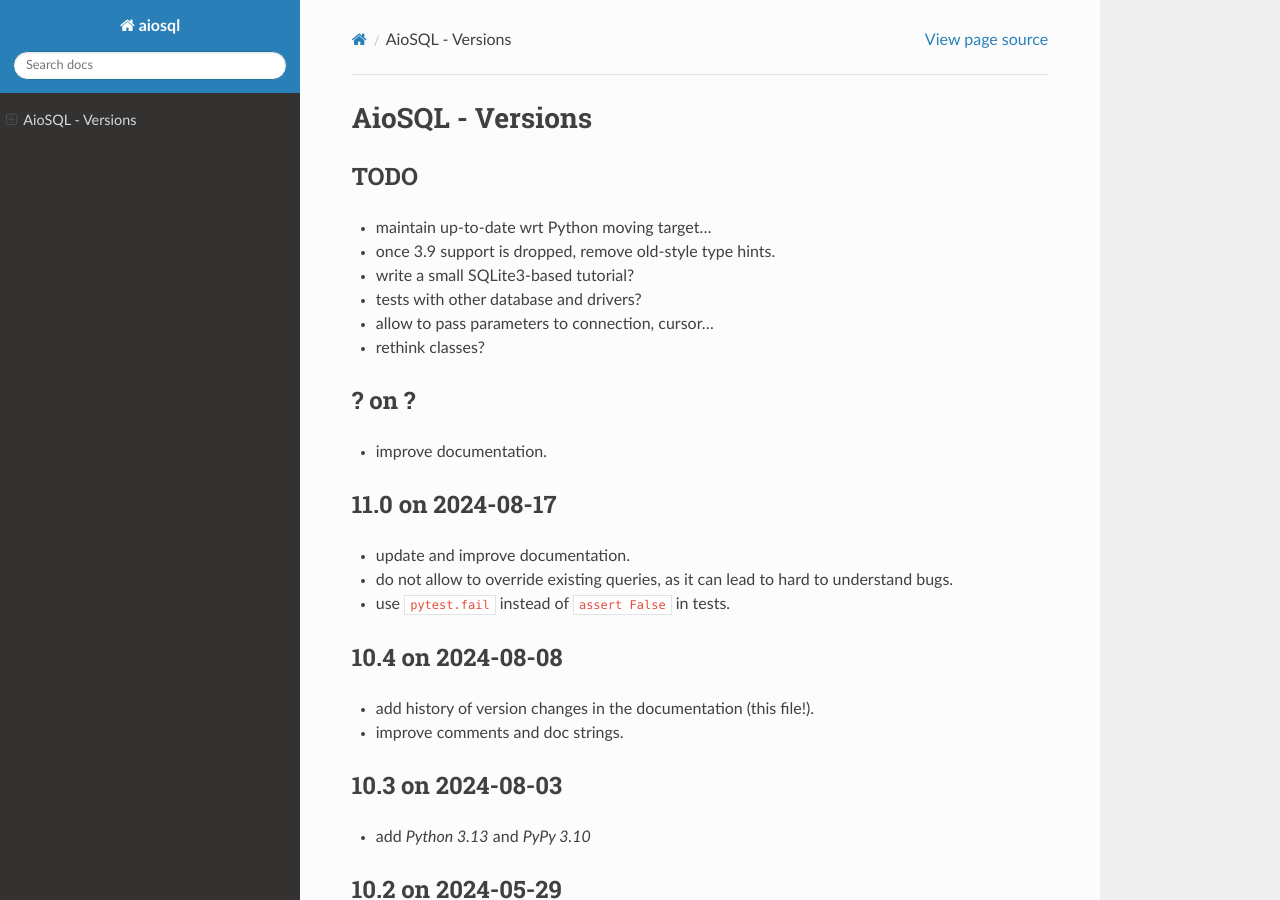
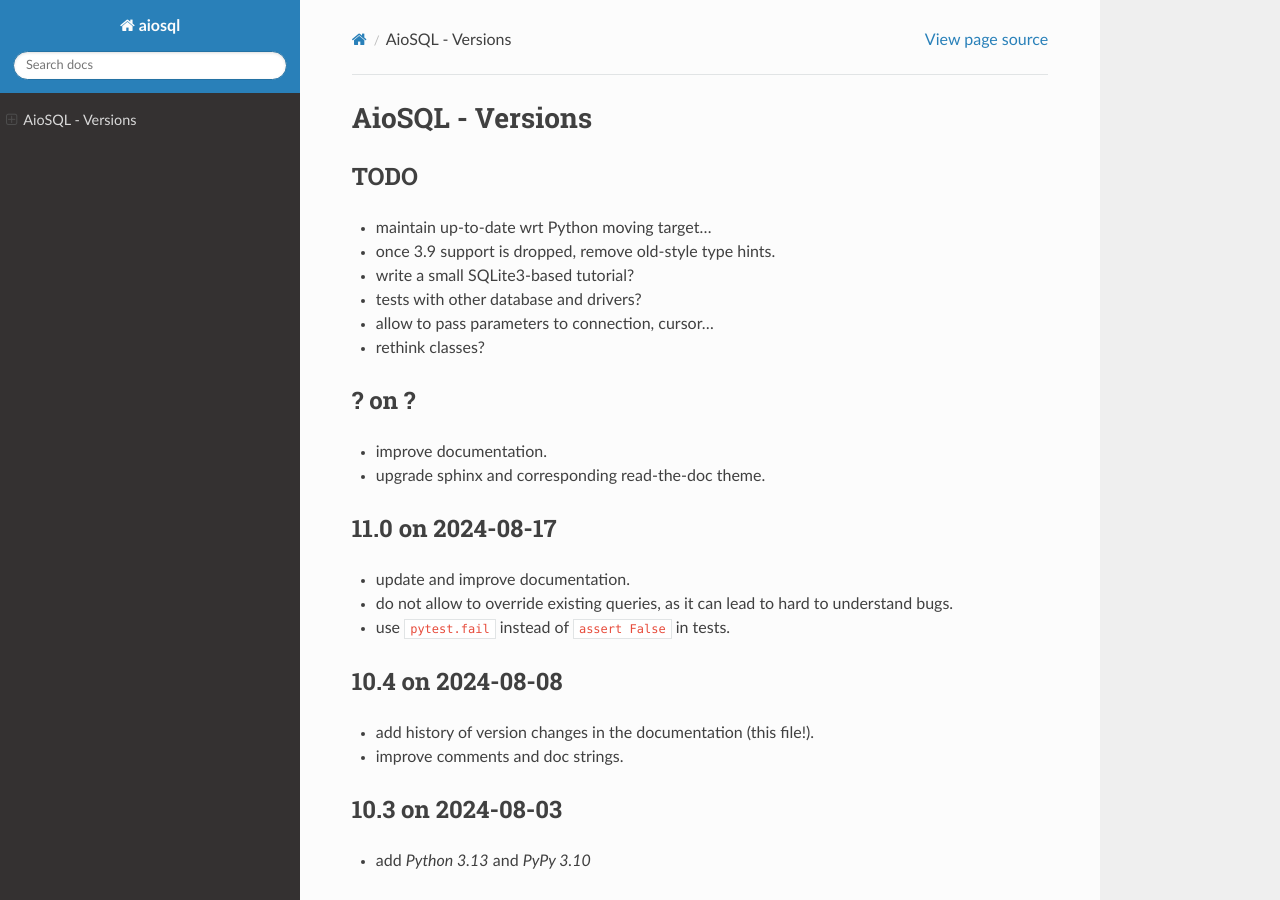
Before and after one commit to nackjicholson/aiosql, a Sphinx documentation site: the page built from docs/source/versions.rst, in a window 1280 px wide and 900 px high. Built offline with Sphinx 7.4.7 and the Read the Docs theme 2.0.0, drawn with Linux system fonts in a browser that asks for light colours.

Commit message:
more dones

```diff
--- a/docs/source/versions.rst
+++ b/docs/source/versions.rst
@@ -15,6 +15,7 @@
 ------
 
 - improve documentation.
+- upgrade sphinx and corresponding read-the-doc theme.
 
 11.0 on 2024-08-17
 ------------------
```
